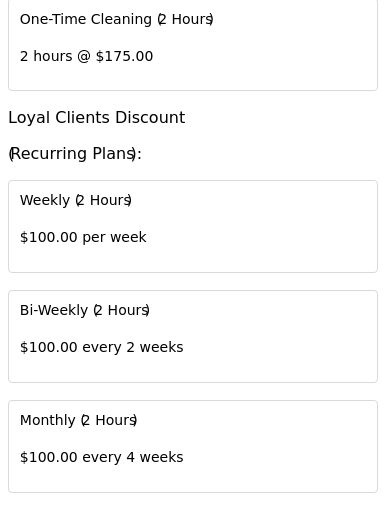
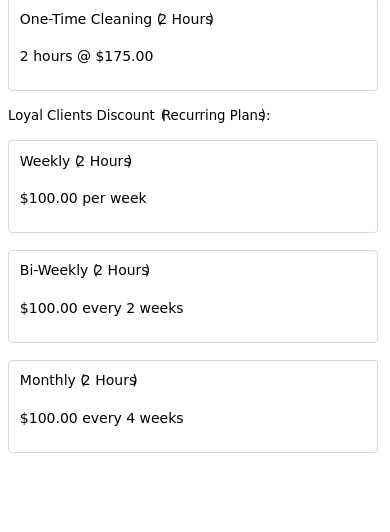
Before and after one commit to dman2210/CalendarIntegration, a website: page public/index.html in a window 390 px wide. Drawn offline with Linux system fonts and the light colour scheme; no server answers; a script that the page names is missing; a web font is replaced by a local one.

Commit message:
fixed weird loyalty glitch

```diff
--- a/public/index.css
+++ b/public/index.css
@@ -224,6 +224,6 @@ div#background h4 {
     color: rgb(255, 255, 255) !important;
   }
   .loyaltyLabel{
-    flex-direction: column;
+    font-size:3.4vw
   }
 }
```
